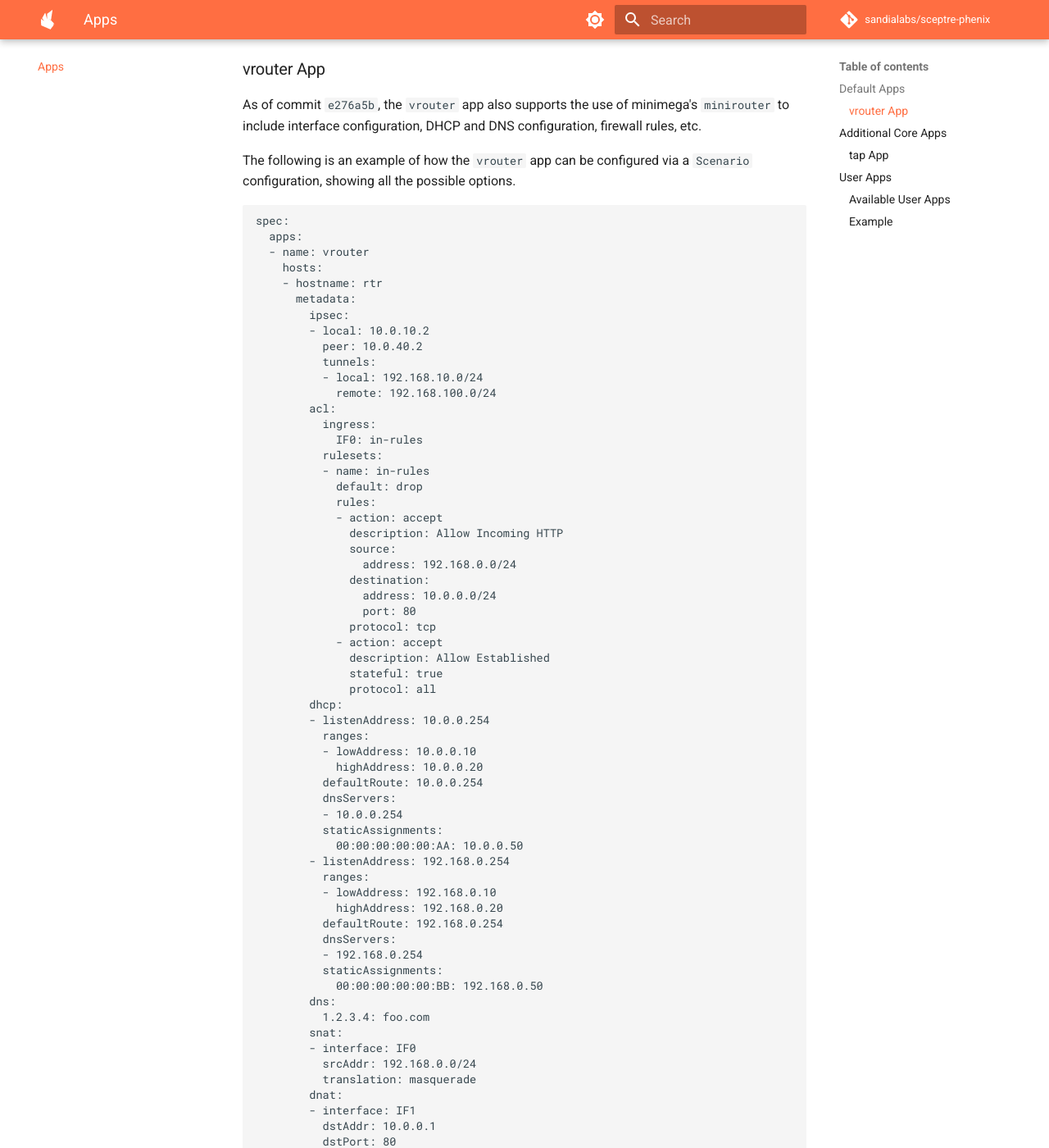
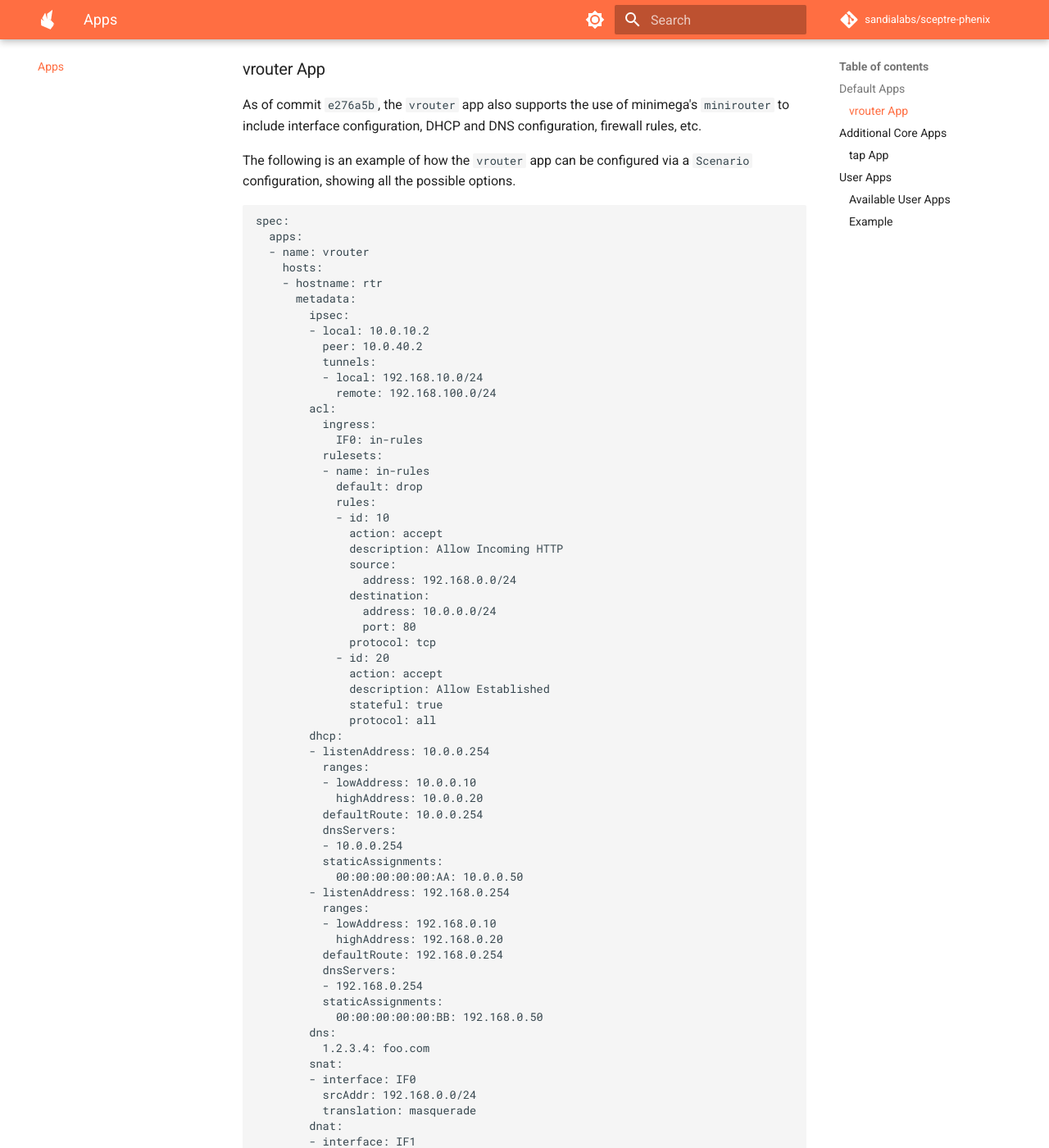
Before and after one commit to sandialabs/sceptre-phenix-docs, an MkDocs documentation site: the page built from docs/apps.md, in a window 1280 px wide and 1400 px high, scrolled down 607 px. Shown: the whole window at 82% size. Built offline with MkDocs 1.6.1 and Material for MkDocs 9.7.7, drawn with Linux system fonts in a browser that asks for light colours; comment, search, counter and statistics services are not loaded; the version menu is left out; some of the changed text lies outside the part shown.

Commit message:
Update apps.md vrouter docs
The vrouter will fail to implement rules in the router image that is booted if the "id" key is not present in the config. This must be included. The app Golang code should be updated with better errors.

```diff
--- a/docs/apps.md
+++ b/docs/apps.md
@@ -45,7 +45,8 @@ spec:
           - name: in-rules
             default: drop
             rules:
-            - action: accept
+            - id: 10
+              action: accept
               description: Allow Incoming HTTP
               source:
                 address: 192.168.0.0/24
@@ -53,7 +54,8 @@ spec:
                 address: 10.0.0.0/24
                 port: 80
               protocol: tcp
-            - action: accept
+            - id: 20
+              action: accept
               description: Allow Established
               stateful: true
               protocol: all
@@ -137,6 +139,7 @@ spec:
           rules.
 
         * `rules`: list of rules to apply to traffic.
+            * `id`: integer to identify the order of the fules in the set.
 
             * `action`: action to apply to traffic matching rule.
 
```
